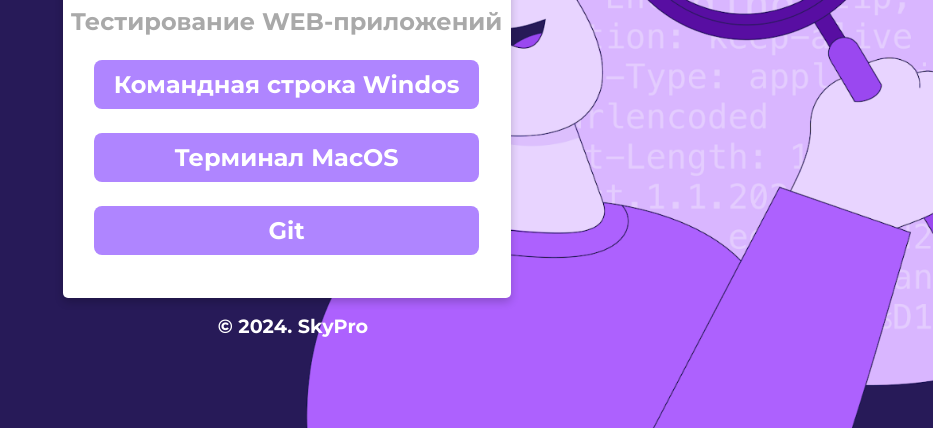
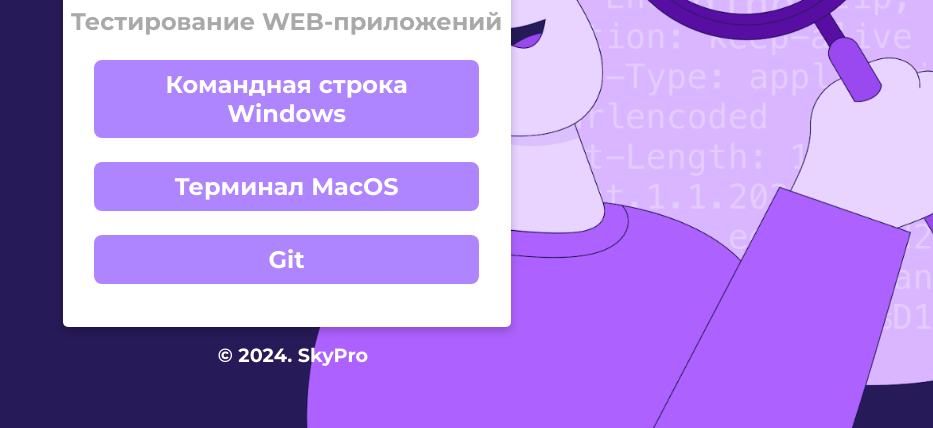
Before and after one commit to F3aithful/P2P_Homework, a plain HTML site: page index.html in a window 1280 px wide. Shown: the part 372-800 px from the top of the page, without its empty margins (347-1280 px from the left). Drawn offline with Linux system fonts and the light colour scheme.

Commit message:
second_commit

```diff
--- a/index.html
+++ b/index.html
@@ -19,7 +19,7 @@
          </div>
          <p class="subtitle">Тестирование WEB-приложений</p>
          <p class="location" align="center">
-            <a href="html/cmd.html">Командная строка Windos</a>
+            <a href="html/cmd.html">Командная строка Windows</a>
          </p>
          <p class="location" align="center">
             <a href="html/mac.html">Терминал MacOS</a>
```
Also changed, not shown: defects.txt.
